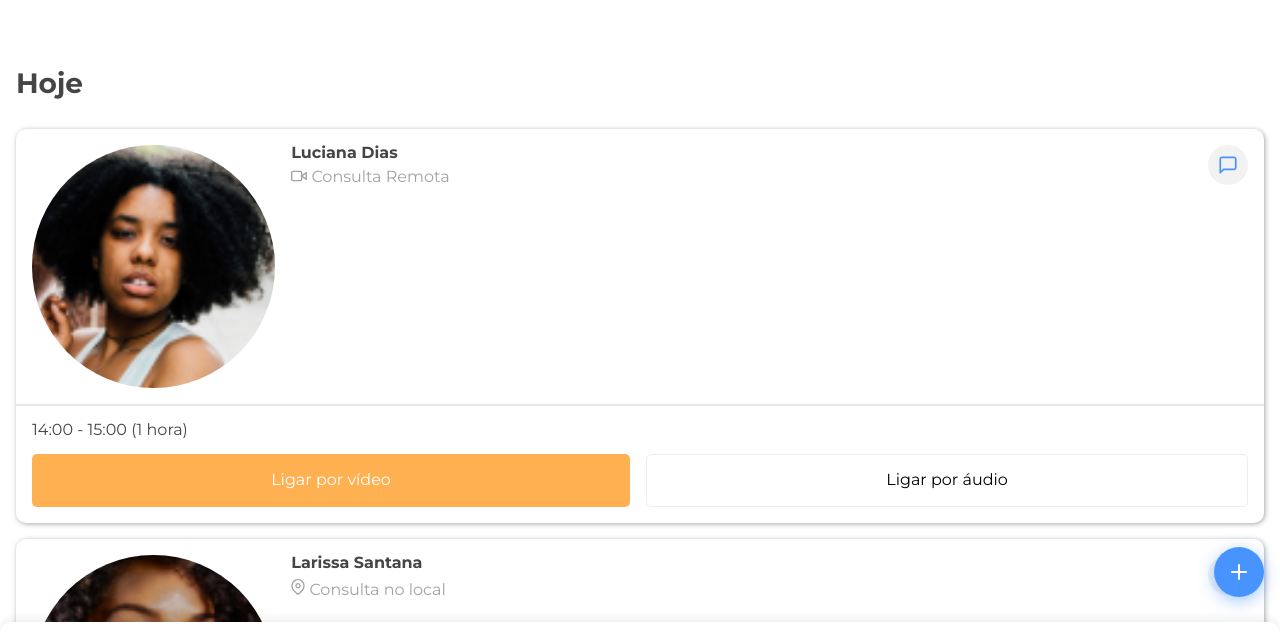
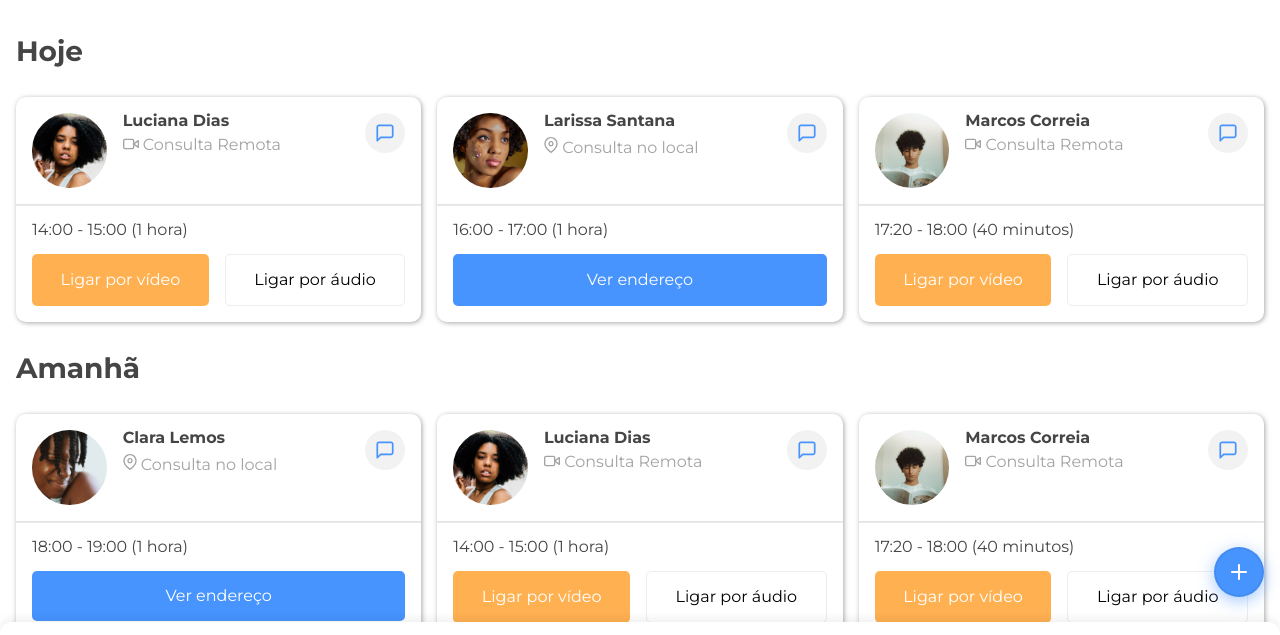
Before and after one commit to Volaxy/7_Days_of_Code-Medical_Clinic_in_HTML_and_CSS, a plain HTML site: page index.html in a window 1280 px wide. Shown: the part 107-742 px from the top of the page. Drawn offline with Linux system fonts and the light colour scheme.

Commit message:
ADD - Day 4 - Cards Grid on Tablet and Laptop

```diff
--- a/assets/css/style.css
+++ b/assets/css/style.css
@@ -34,6 +34,7 @@
     /* BORDERS */
     --hr-border-color: var(--tundora-10);
     --audio-call-button-border-color: var(--gallery);
+    --new-appointment-button-border-color: var(--black-06);
 
     /* BOX-SHADOW */
     --meeting-box-shadow-color: var(--black-35);
@@ -62,6 +63,10 @@
 }
 
 /*============================== Generic Elements ==============================*/
+html {
+    min-width: 320px;
+}
+
 body {
     font-family: var(--main-font);
     font-size: 16px;
@@ -197,6 +202,7 @@ h6 {
             justify-content: center;
             align-items: center;
 
+            border: 2px solid var(--new-appointment-button-border-color);
             box-shadow: 0px 4px 16px var(--button-new-appointment-box-shadow-color);
             border-radius: 50%;
         }
@@ -214,6 +220,10 @@ h6 {
 
     font-size: 1.75rem;
 }
+
+    .appointments-day--no-margin-top {
+        margin-top: 0;
+    }
 
 .meeting {
     border-radius: 10px;
@@ -324,3 +334,34 @@ h6 {
         }
 
 /* RESPONSIVE LAYOUTS */
+/* TABLET */
+@media screen and (min-width: 768px) {
+    /* APPOINTMENTS */
+    .day-meetings {
+        display: grid;
+        grid-template-columns: repeat(2, 1fr);
+        gap: 1rem;
+    }
+
+    .meeting:not(:last-child) {
+        margin-bottom: 0px;
+    }
+}
+
+/* DESKTOP */
+@media screen and (min-width: 1024px) {
+    /* APPOINTMENTS */
+    .day-meetings {
+        grid-template-columns: repeat(3, 1fr);
+    }
+
+        .meeting {
+            display: grid;
+            grid-template-rows: auto auto 1fr;
+        }
+
+            .meeting__footer {
+                display: grid;
+                grid-template-rows: auto 1fr;
+            }
+}
--- a/index.html
+++ b/index.html
@@ -55,8 +55,9 @@
         <!-- APPOINTMENTS -->
         <!-- TODAY -->
         <section>
-            <h2 class="appointments-day">Hoje</h2>
+            <h2 class="appointments-day appointments-day--no-margin-top">Hoje</h2>
 
+            <div class="day-meetings">
                 <!-- 1st Client -->
                 <article class="meeting">
                     <header class="meeting__header">
@@ -66,15 +67,13 @@
                             <h3 class="meeting__informations__client-name">Luciana Dias</h3>
                             <p class="meeting__informations__meet-type"><img src="assets/images/icons/appointment-camera-icon.svg" alt="Camera icon"> Consulta Remota</p>
                         </div>
-
                         <button class="meeting__chat-button"><img class="meeting__chat-button__icon" src="assets/images/icons/chat-icon.svg" alt="Speech bubble icon"></button>
                     </header>
 
                     <hr class="meeting__row">
 
-                <section>
+                    <section class="meeting__footer">
                         <p class="meeting__time"><time datetime="14:00">14:00</time> - <time datetime="15:00">15:00</time> (<time datetime="PT1H">1 hora</time>)</p>
-
                         <div class="meeting__buttons">
                             <button class="button button--video-call">Ligar por vídeo</button>
                             <button class="button button--audio-call">Ligar por áudio</button>
@@ -91,13 +90,12 @@
                             <h3 class="meeting__informations__client-name">Larissa Santana</h3>
                             <p class="meeting__informations__meet-type"><img src="assets/images/icons/appointment-pin-address-icon.svg" alt="Pin address icon"> Consulta no local</p>
                         </div>
-
                         <button class="meeting__chat-button"><img class="meeting__chat-button__icon" src="assets/images/icons/chat-icon.svg" alt="Speech bubble icon"></button>
                     </header>
 
                     <hr class="meeting__row">
 
-                <section>
+                    <section class="meeting__footer">
                         <p class="meeting__time"><time datetime="16:00">16:00</time> - <time datetime="17:00">17:00</time> (<time datetime="PT1H">1 hora</time>)</p>
 
                         <div class="meeting__buttons">
@@ -121,7 +119,7 @@
 
                     <hr class="meeting__row">
 
-                <section>
+                    <section class="meeting__footer">
                         <p class="meeting__time"><time datetime="17:20">17:20</time> - <time datetime="18:00">18:00</time> (<time datetime="PT0H40M">40 minutos</time>)</p>
 
                         <div class="meeting__buttons">
@@ -130,12 +128,14 @@
                         </div>
                     </section>
                 </article>
+            </div>
         </section>
 
         <!-- TOMORROW -->
         <section>
             <h2 class="appointments-day">Amanhã</h2>
 
+            <div class="day-meetings">
                 <!-- 1st Client -->
                 <article class="meeting">
                     <header class="meeting__header">
@@ -145,15 +145,11 @@
                             <h3 class="meeting__informations__client-name">Clara Lemos</h3>
                             <p class="meeting__informations__meet-type"><img src="assets/images/icons/appointment-pin-address-icon.svg" alt="Pin address icon"> Consulta no local</p>
                         </div>
-
                         <button class="meeting__chat-button"><img class="meeting__chat-button__icon" src="assets/images/icons/chat-icon.svg" alt="Speech bubble icon"></button>
                     </header>
-
                     <hr class="meeting__row">
-
                     <section>
                         <p class="meeting__time"><time datetime="18:00">18:00</time> - <time datetime="19:00">19:00</time> (<time datetime="PT1H">1 hora</time>)</p>
-
                         <div class="meeting__buttons">
                             <button class="button button--address">Ver endereço</button>
                         </div>
@@ -184,7 +180,6 @@
                         </div>
                     </section>
                 </article>
-
                 <!-- 3rd Client -->
                 <article class="meeting">
                     <header class="meeting__header">
@@ -209,7 +204,6 @@
                         </div>
                     </section>
                 </article>
-
                 <!-- 4th Client -->
                 <article class="meeting">
                     <header class="meeting__header">
@@ -219,7 +213,6 @@
                             <h3 class="meeting__informations__client-name">Larissa Santana</h3>
                             <p class="meeting__informations__meet-type"><img src="assets/images/icons/appointment-pin-address-icon.svg" alt="Pin address icon"> Consulta no local</p>
                         </div>
-
                         <button class="meeting__chat-button"><img class="meeting__chat-button__icon" src="assets/images/icons/chat-icon.svg" alt="Speech bubble icon"></button>
                     </header>
 
@@ -233,12 +226,14 @@
                         </div>
                     </section>
                 </article>
+            </div>
         </section>
 
         <!-- WEDNESDAY -->
         <section>
             <h2 class="appointments-day">Quarta-feira</h2>
 
+            <div class="day-meetings">
                 <!-- 1st Client -->
                 <article class="meeting">
                     <header class="meeting__header">
@@ -248,15 +243,11 @@
                             <h3 class="meeting__informations__client-name">Clara Lemos</h3>
                             <p class="meeting__informations__meet-type"><img src="assets/images/icons/appointment-pin-address-icon.svg" alt="Pin address icon"> Consulta no local</p>
                         </div>
-
                         <button class="meeting__chat-button"><img class="meeting__chat-button__icon" src="assets/images/icons/chat-icon.svg" alt="Speech bubble icon"></button>
                     </header>
-
                     <hr class="meeting__row">
-
                     <section>
                         <p class="meeting__time"><time datetime="18:00">18:00</time> - <time datetime="19:00">19:00</time> (<time datetime="PT1H">1 hora</time>)</p>
-
                         <div class="meeting__buttons">
                             <button class="button button--address">Ver endereço</button>
                         </div>
@@ -287,7 +278,6 @@
                         </div>
                     </section>
                 </article>
-
                 <!-- 3rd Client -->
                 <article class="meeting">
                     <header class="meeting__header">
@@ -312,7 +302,6 @@
                         </div>
                     </section>
                 </article>
-
                 <!-- 4th Client -->
                 <article class="meeting">
                     <header class="meeting__header">
@@ -322,7 +311,6 @@
                             <h3 class="meeting__informations__client-name">Larissa Santana</h3>
                             <p class="meeting__informations__meet-type"><img src="assets/images/icons/appointment-pin-address-icon.svg" alt="Pin address icon"> Consulta no local</p>
                         </div>
-
                         <button class="meeting__chat-button"><img class="meeting__chat-button__icon" src="assets/images/icons/chat-icon.svg" alt="Speech bubble icon"></button>
                     </header>
 
@@ -336,6 +324,7 @@
                         </div>
                     </section>
                 </article>
+            </div>
         </section>
     </main>
 
```
Lines whose indentation alone changed are shown as unchanged.
